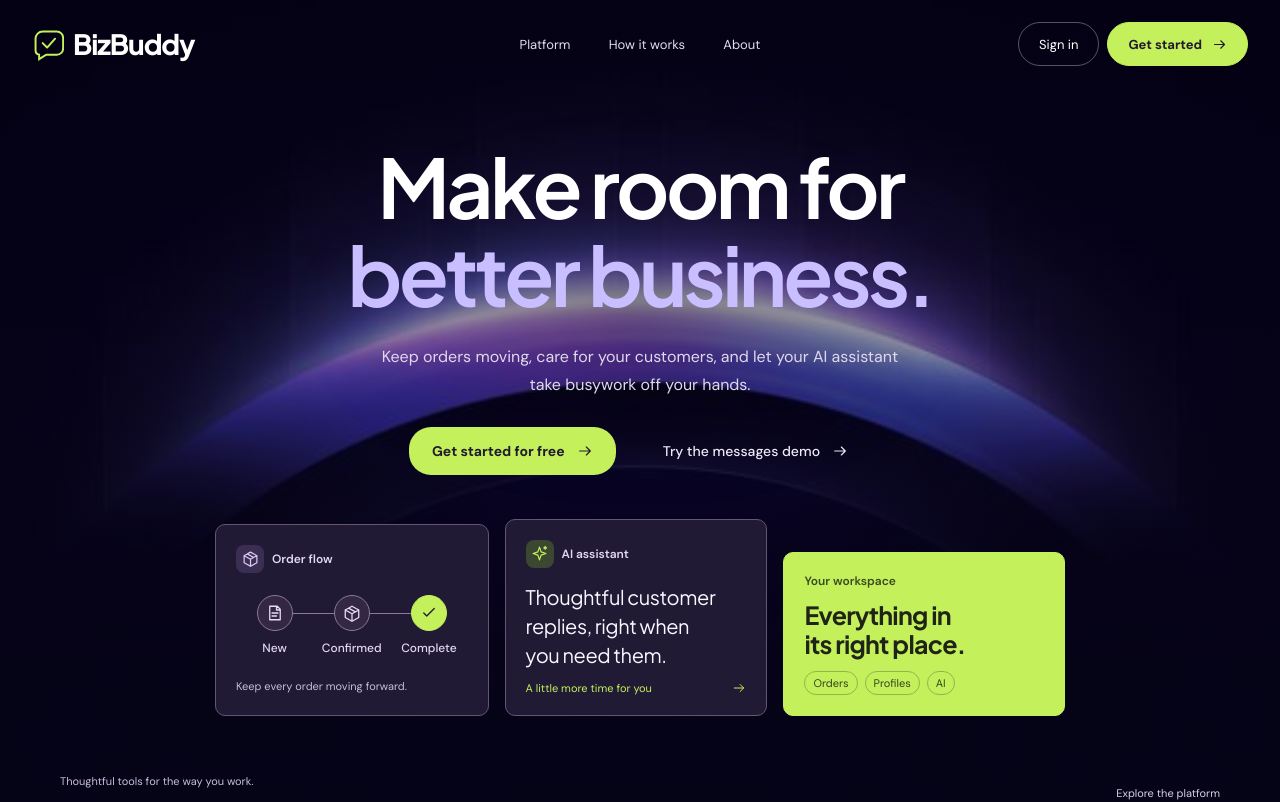
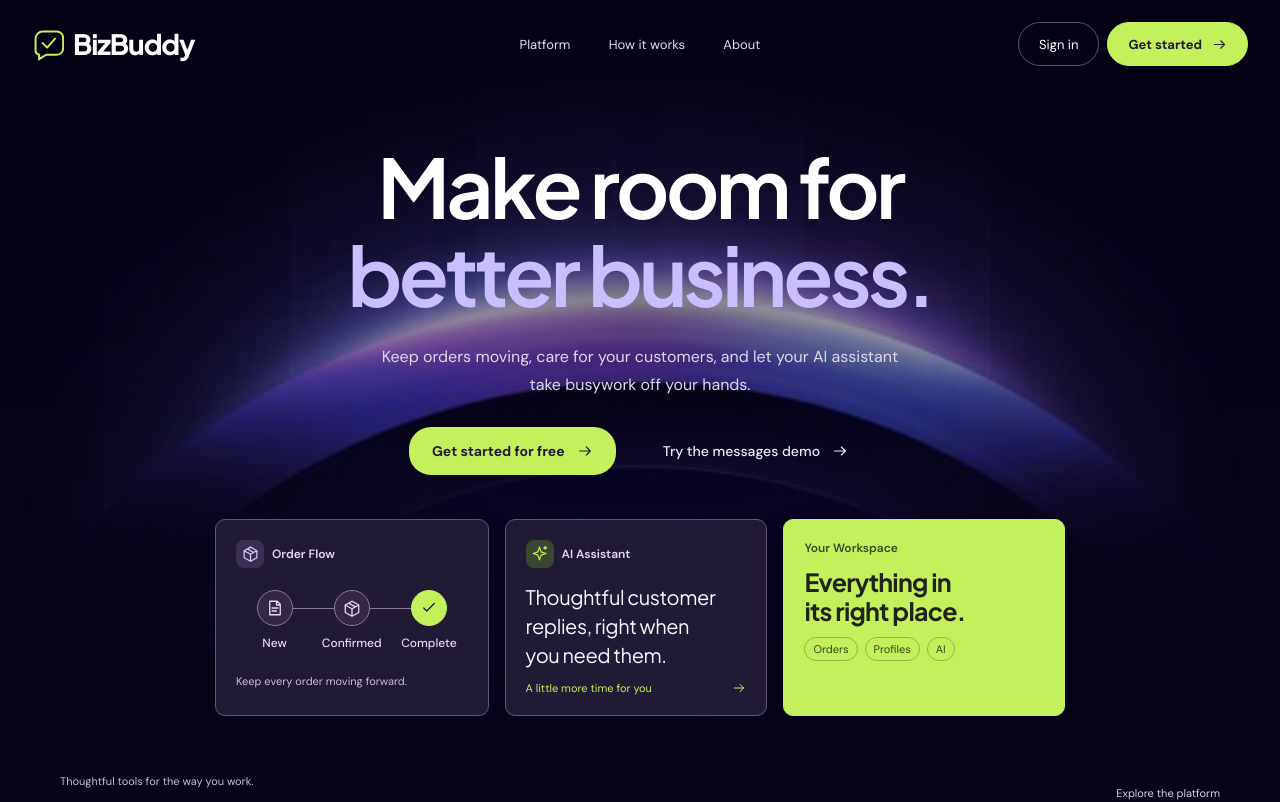
Before and after one commit to EF-Code/bizbuddy, a React (Vite) app: page / in a window 1280 px wide. Shown: the top 802 px of the page. Built offline with nearby package versions, Linux system fonts and the light colour scheme.

Commit message:
Align landing feature card heights and heading capitalization

```diff
--- a/src/Brand.css
+++ b/src/Brand.css
@@ -400,6 +400,8 @@
 }
 .landing-site .hero-showcase {
   gap: 16px;
+  align-items: stretch;
+  grid-auto-rows: 1fr;
   padding-top: 44px;
   max-width: 970px;
 }
--- a/src/LandingPage.jsx
+++ b/src/LandingPage.jsx
@@ -76,7 +76,7 @@ export default function LandingPage({ navigateAuth }) {
                 <span className="showcase-icon">
                   <Icon name="box" size={17} />
                 </span>
-                <span>Order flow</span>
+                <span>Order Flow</span>
               </div>
               <ol className="landing-order-timeline" aria-label="Order progress">
                 {[
@@ -99,7 +99,7 @@ export default function LandingPage({ navigateAuth }) {
                 <span className="showcase-icon sparkle">
                   <Icon name="sparkle" size={17} />
                 </span>
-                <span>AI assistant</span>
+                <span>AI Assistant</span>
               </div>
               <p>Thoughtful customer replies, right when you need them.</p>
               <span className="showcase-link">
@@ -110,7 +110,7 @@ export default function LandingPage({ navigateAuth }) {
               </span>
             </article>
             <article className="showcase-card showcase-workspace">
-              <span className="workspace-label">Your workspace</span>
+              <span className="workspace-label">Your Workspace</span>
               <strong>
                 Everything in
                 <br />
```
